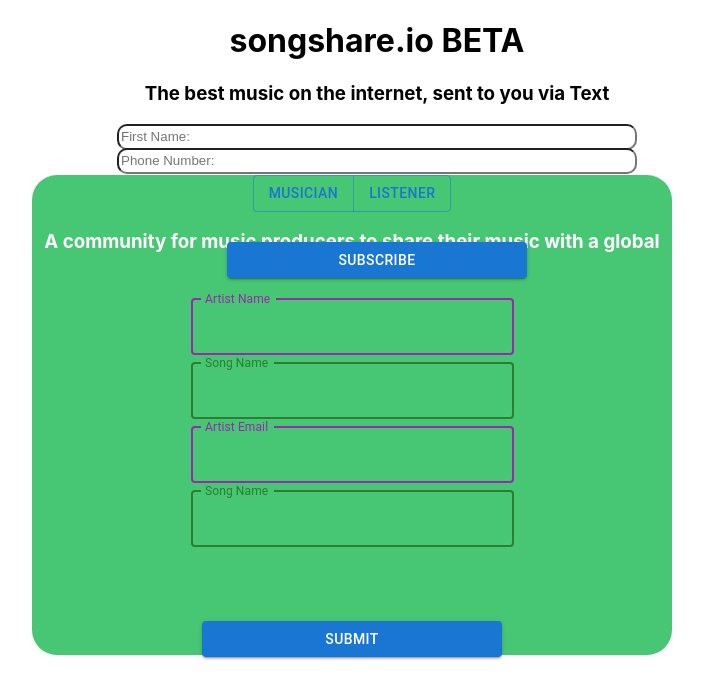
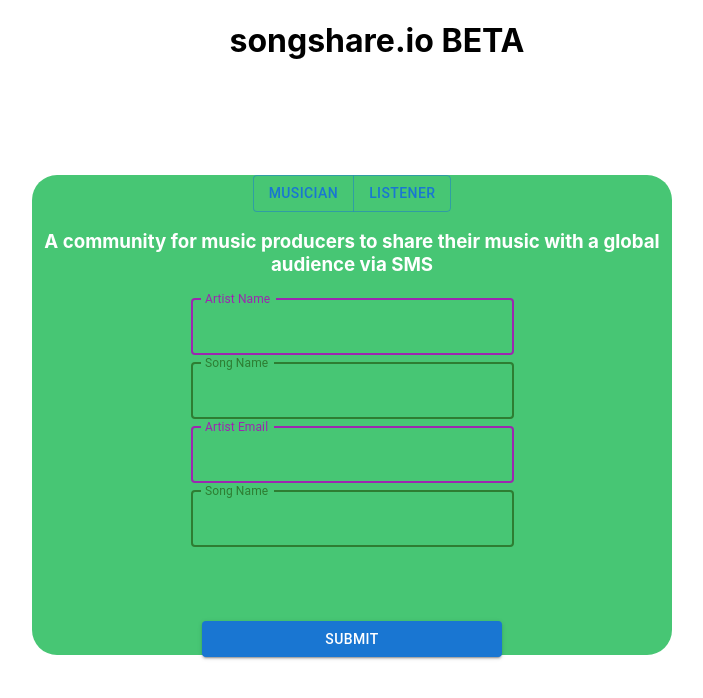
Before and after one commit to airraman/songshare.io, a React (Create React App) app: page / in a window 1280 px wide. Shown: the top 698 px of the page, without its empty margins (263-966 px from the left). Built offline with nearby package versions, Linux system fonts and the light colour scheme.

Commit message:
building

```diff
--- a/src/App.js
+++ b/src/App.js
@@ -10,7 +10,7 @@
     <div className="App">
       <Logo />
       <SubmissionCard />
-      <SubscriptionCard />
+      {/* <SubscriptionCard /> */}
     </div>
   );
 }
```
